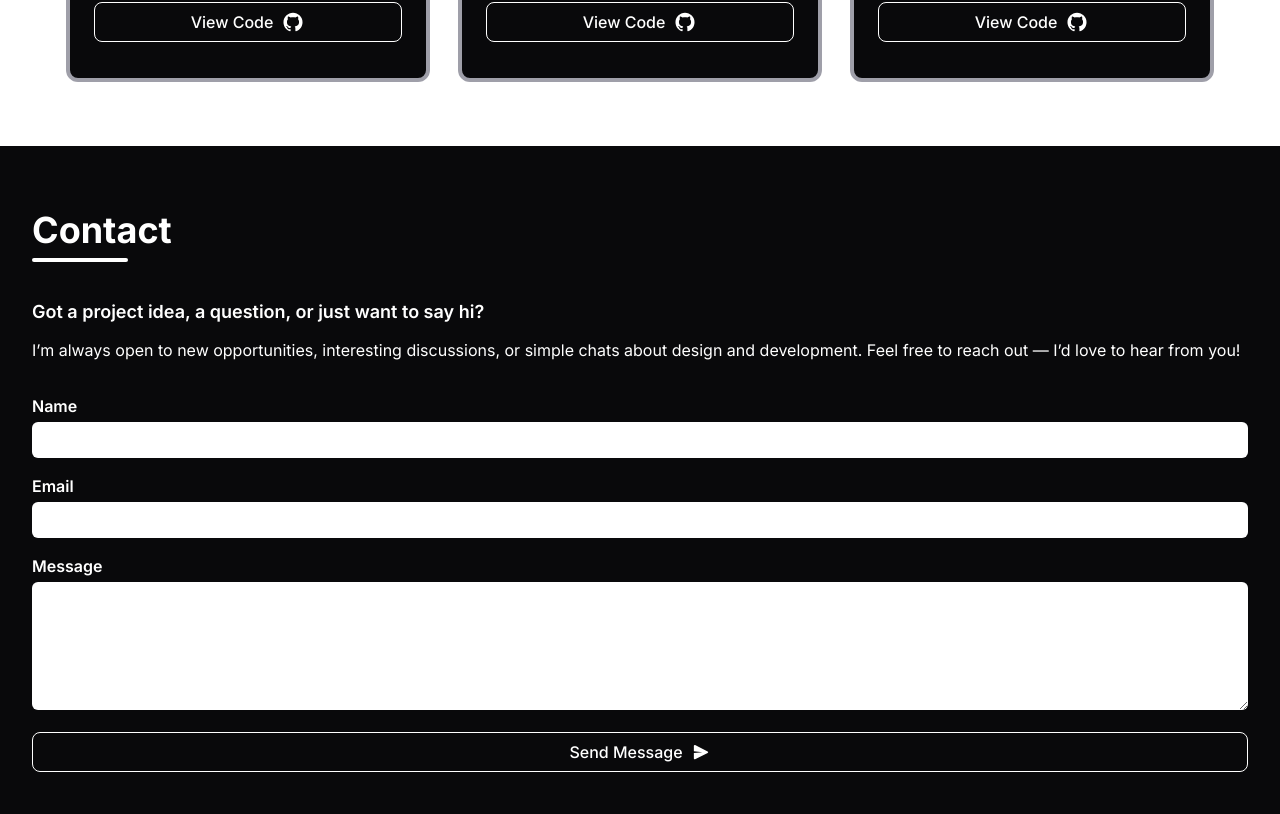
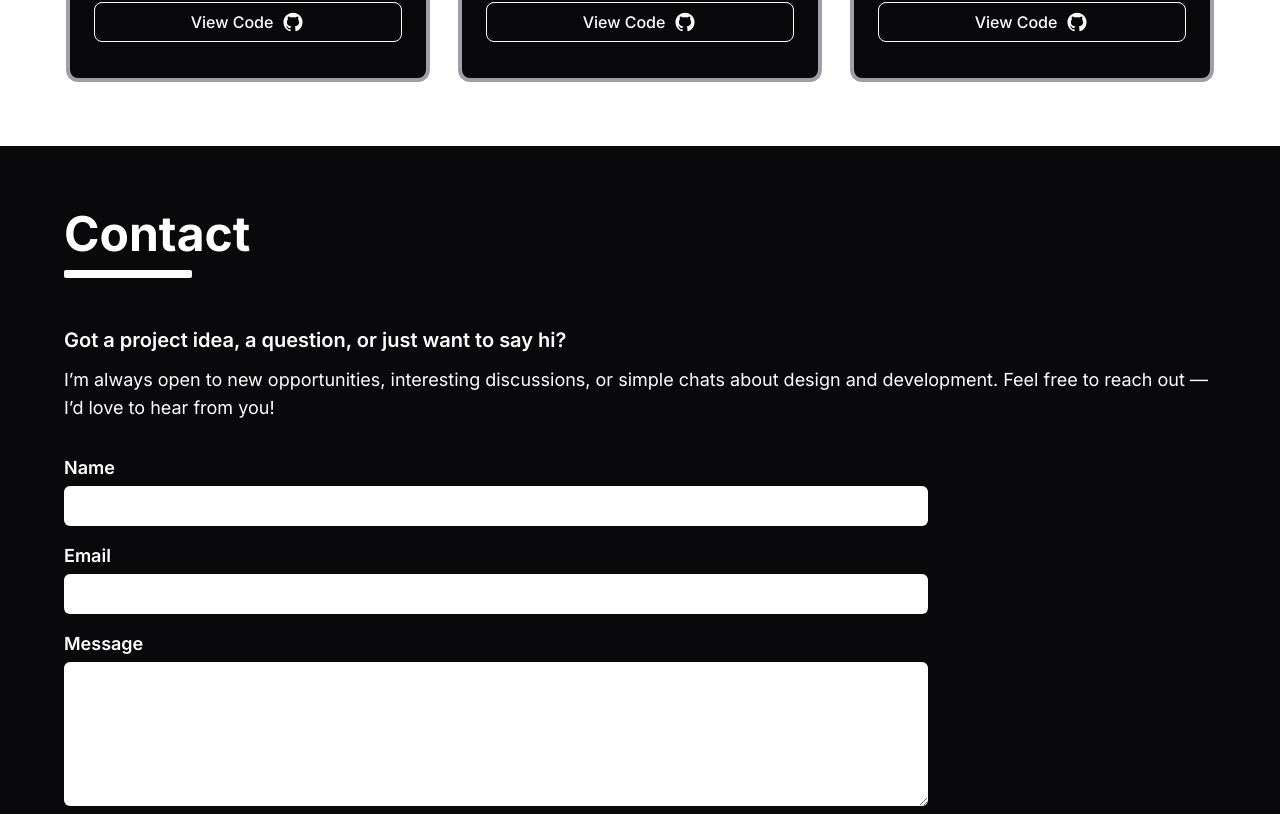
Before and after one commit to rzkyalbani/web-portfolio, a React (Vite) app: page / in a window 1280 px wide. Shown: the part 2946-3760 px from the top of the page. Built offline with nearby package versions, Linux system fonts and the light colour scheme.

Commit message:
feat(ui): Create contact section responsive for tablet view

```diff
--- a/src/components/ContactSection.jsx
+++ b/src/components/ContactSection.jsx
@@ -2,17 +2,19 @@ import paperPlaneIcon from "../assets/icons/fe_paper-plane.svg";
 
 function ContactSection() {
     return (
-        <section className="flex flex-col gap-8 px-8 pt-16 pb-9 w-full bg-zinc-950">
-            <div className="flex flex-col gap-9">
-                <div className="flex flex-col gap-2">
-                    <h3 className="text-white text-4xl font-bold">Contact</h3>
-                    <div className="w-24 h-1 bg-white rounded-sm"></div>
+        <section className="flex w-full flex-col gap-8 bg-zinc-950 px-8 pt-16 pb-9 md:p-16">
+            <div className="flex flex-col gap-9 md:gap-12">
+                <div className="flex flex-col gap-2 md:gap-3">
+                    <h3 className="text-4xl font-bold text-white md:text-5xl">
+                        Contact
+                    </h3>
+                    <div className="h-1 w-24 rounded-sm bg-white md:h-2 md:w-32 md:rounded-xs"></div>
                 </div>
                 <div className="flex flex-col justify-center gap-3">
-                    <h6 className="text-lg font-semibold text-white">
+                    <h6 className="text-lg font-semibold text-white md:text-xl">
                         Got a project idea, a question, or just want to say hi?
                     </h6>
-                    <p className="text-base text-white">
+                    <p className="text-base text-white md:text-lg">
                         I’m always open to new opportunities, interesting
                         discussions, or simple chats about design and
                         development. Feel free to reach out — I’d love to hear
@@ -24,7 +26,7 @@ function ContactSection() {
                 <div>
                     <label
                         htmlFor="name"
-                        className="font-semibold text-base text-white"
+                        className="text-base font-semibold text-white md:text-lg"
                     >
                         Name
                     </label>
@@ -32,13 +34,13 @@ function ContactSection() {
                         type="text"
                         name="name"
                         id="name"
-                        className="rounded-md bg-white w-full h-9 mt-1 px-2"
+                        className="mt-1 block h-10 w-full rounded-md bg-white px-2 md:w-3/4"
                     />
                 </div>
                 <div>
                     <label
                         htmlFor="email"
-                        className="font-semibold text-base text-white"
+                        className="text-base font-semibold text-white md:text-lg"
                     >
                         Email
                     </label>
@@ -46,24 +48,24 @@ function ContactSection() {
                         type="email"
                         name="email"
                         id="email"
-                        className="rounded-md bg-white w-full h-9 mt-1 px-2"
+                        className="mt-1 block h-10 w-full rounded-md bg-white px-2 md:w-3/4"
                     />
                 </div>
                 <div>
                     <label
                         htmlFor="message"
-                        className="font-semibold text-base text-white"
+                        className="text-base font-semibold text-white md:text-lg"
                     >
                         Message
                     </label>
                     <textarea
                         name="message"
                         id="message"
-                        className="rounded-md bg-white w-full h-32 mt-1 px-2"
+                        className="mt-1 block h-36 w-full rounded-md bg-white px-2 md:w-3/4"
                     ></textarea>
                 </div>
-                <button className="flex items-center justify-center gap-2 h-10 w-full bg-zinc-950 rounded-lg border border-white">
-                    <span className="text-white text-base font-medium">
+                <button className="flex h-10 w-full md:w-3/4 items-center justify-center gap-2 rounded-lg border border-white bg-zinc-950 md:h-12">
+                    <span className="text-base font-medium text-white">
                         Send Message
                     </span>
                     <div className="h-5 w-5">
```
